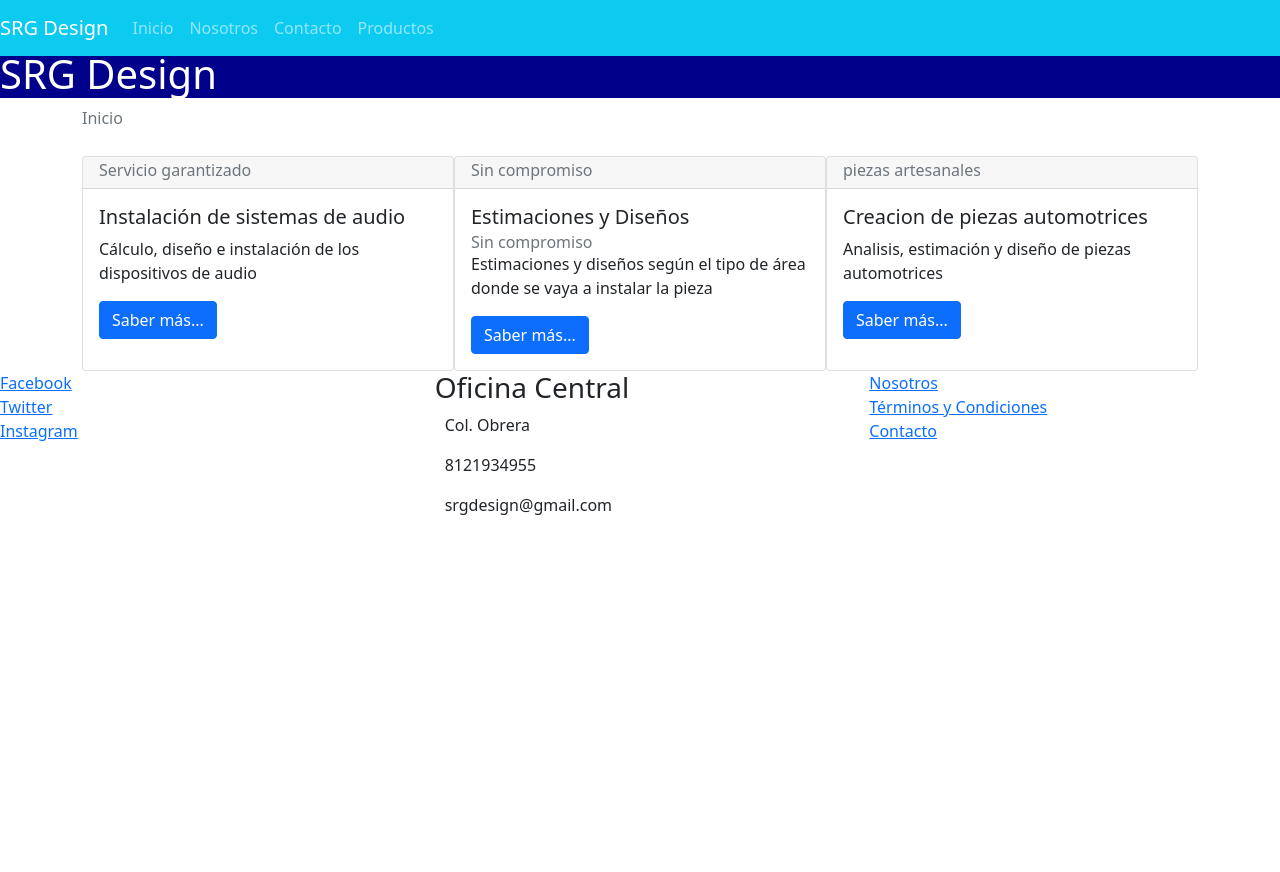
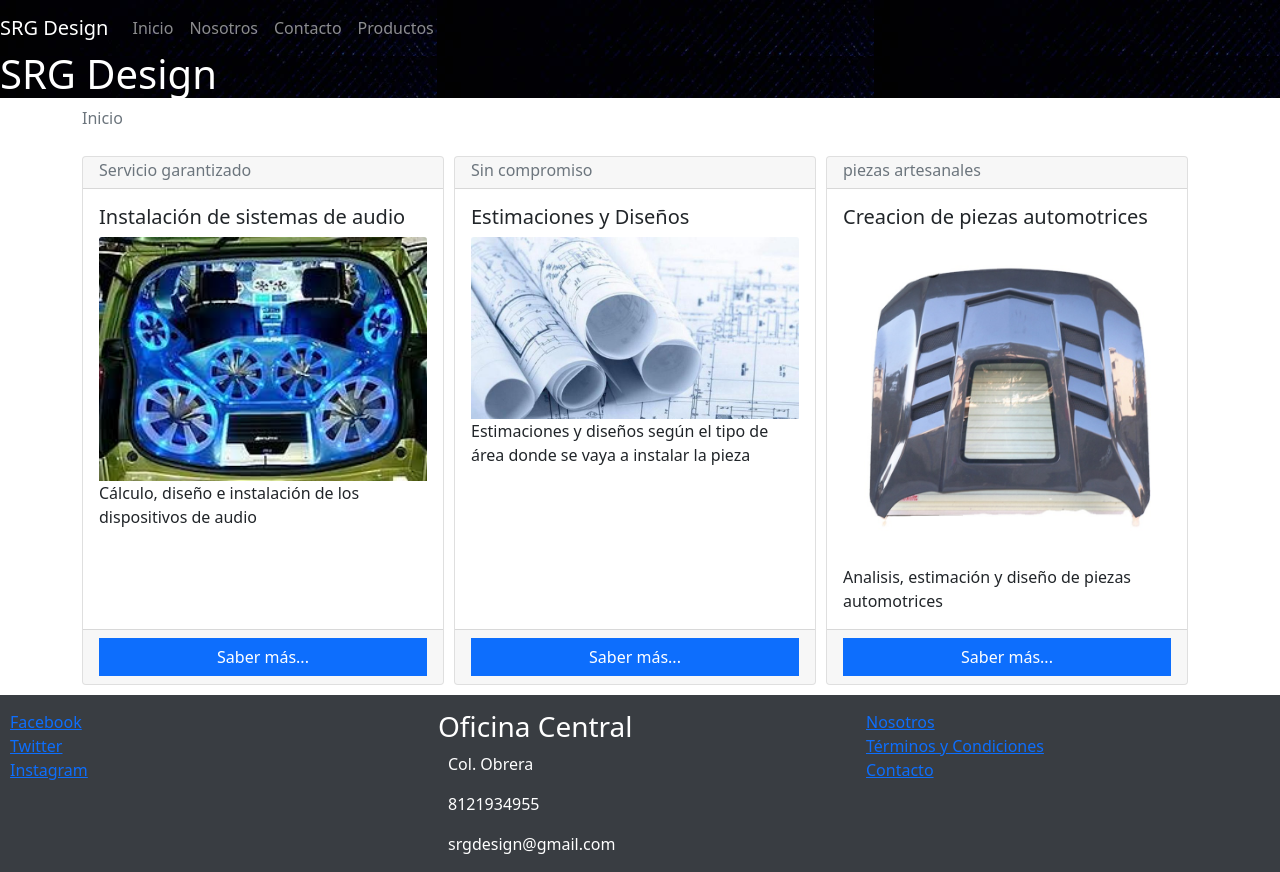
Before and after one commit to ValalSidur/SRG_design, a website: page index.html in a window 1280 px wide. Before the commit the page ends 800 px from the top, so only its background shows below. Drawn offline with nearby package versions, Linux system fonts and the light colour scheme; a web font is replaced by a local one.

Commit message:
Agregar imagenes a las cartas
Se corrije CSS de footer y se agrega footer de las propiedades de CARD

```diff
--- a/CSS/main.css
+++ b/CSS/main.css
@@ -1,19 +1,30 @@
-.footer{
-	padding: 10px 10px 0 10px;
-	background-color: lightblue;
-	margin-bottom: 0px;
+footer{
+	padding: 15px 10px 0 10px;
+	background-color: #393d42;
 	margin-top: 10px;
+	color: white;
+	width: 100%
+}
+
+img{
+	width: 20%;
+}
+
+.bg-info{
+	background-image: url("/IMG/banner.jpg");
 }
 
 .jumbotron{
 	background-color: darkblue;
 	color: white;
 	margin-top: 50px;
+	background-image: url("/IMG/banner.jpg");
 }
 
 .card_services{
 	flex: 1 200px;
 	margin-top: 10px;
+	margin-right: 10px;
 }
 
 .btn-reverse{
@@ -24,3 +35,7 @@
 .footer-address-icon{
 	padding-right: 10px;
 }
+
+body{
+	width: 100%;
+}
--- a/index.html
+++ b/index.html
@@ -41,9 +41,11 @@
 				</div>
 				<div class="card-body">
 					<h5 class="card-title">Creacion de piezas automotrices</h5>
-					<!--<img class="card-img-top" src="./IMG/pieza.jpg" alt="pieza img">-->
+					<img class="card-img-top" src="./IMG/pieza.jpg" alt="pieza img">
 					<p class="card-text">Analisis, estimación y diseño de piezas automotrices</p>
-					<button  class="btn btn-primary"><span class="oi oi-plus"></span> Saber más...</button>
+				</div>
+				<div class="card-footer">
+					<button  class="btn btn-primary btn-reverse"><span class="oi oi-plus"></span> Saber más...</button>
 				</div>
 			</div>
 			<div class="card col card_services d-flex flex-column justify-content-between ml-2">
@@ -52,19 +54,24 @@
 				</div>
 				<div class="card-body">
 					<h5 class="card-title">Estimaciones y Diseños</h5>
-					<h6 class="card-subtitle text-muted">Sin compromiso</h6>
+					<img class="card-img-top" src="./IMG/design.jpg" alt="pieza img">
 					<p class="card-text">Estimaciones y diseños según el tipo de área donde se vaya a instalar la pieza</p>
-					<button class="btn btn-primary"><span class="oi oi-plus"></span> Saber más...</button>
+				</div>
+				<div class="card-footer">
+					<button  class="btn btn-primary btn-reverse"><span class="oi oi-plus"></span> Saber más...</button>
 				</div>
 			</div>
 			<div class="card col card_services d-flex flex-column justify-content-between ml-2">
 				<div class="card-header">
 					<h6 class="card-subtitle text-muted">Servicio garantizado</h6>
 				</div>
-				<div class="card-body">
+				<div class="card-body bgm-dark">
 					<h5 class="card-title">Instalación de sistemas de audio</h5>
+					<img class="card-img-top" src="./IMG/audio.jfif" alt="pieza img">
 					<p class="card-text">Cálculo, diseño e instalación de los dispositivos de audio</p>
-					<button  class="btn btn-primary"><span class="oi oi-plus"></span> Saber más...</button>
+				</div>
+				<div class="card-footer">
+					<button  class="btn btn-primary btn-reverse"><span class="oi oi-plus"></span> Saber más...</button>
 				</div>
 			</div>
 		</div>
```
Also changed, not shown: IMG/audio.jfif (added), IMG/banner.jpg (added), IMG/design.jpg (added).
